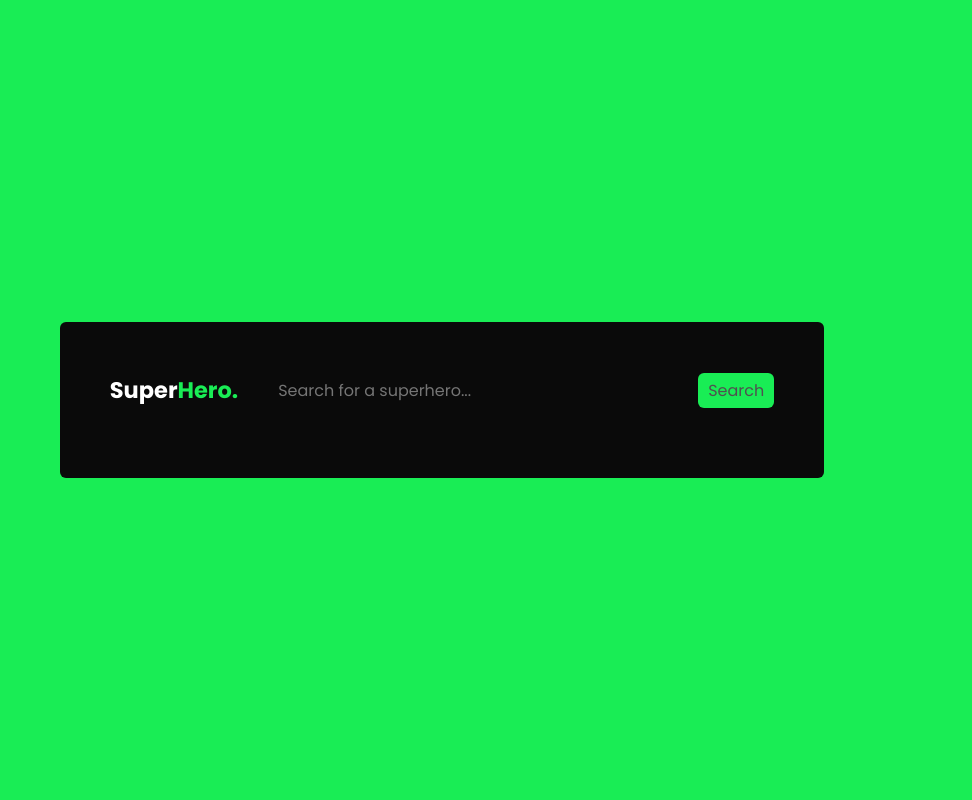
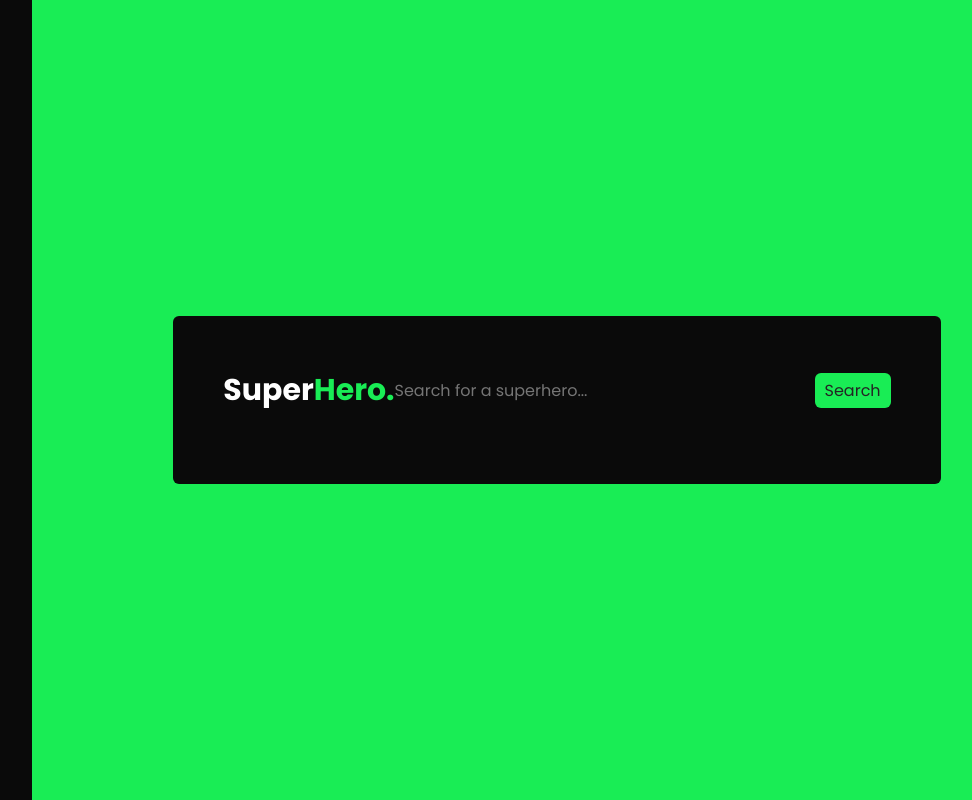
Before and after one commit to marykasp/superhero-react-app, a React (Vite) app: page / in a window 1280 px wide. Shown: the whole page, without its empty margins (218-1190 px from the left). Built offline with nearby package versions, Linux system fonts and the light colour scheme; no server answers.

Commit message:
style: rearrange the main layout to include a sidebar

```diff
--- a/src/App.jsx
+++ b/src/App.jsx
@@ -2,6 +2,7 @@ import { useEffect, useState } from "react";
 import Tabs from "./components/Tabs";
 import Batman from "./assets/thumbnail-batman.jpg";
 import SearchForm from "./components/SearchForm";
+import Sidebar from "./components/Sidebar";
 import { fetchHero } from "./utils/fetchHeros";
 
 const tabData = [
@@ -71,6 +72,8 @@ function App() {
 
   return (
     <main>
+      <Sidebar />
+      <section className="main-container">
         <div id="container">
           <div className="header">
             <h2 className="header-title">
@@ -100,6 +103,7 @@ function App() {
             </div>
           )}
         </div>
+      </section>
     </main>
   );
 }
--- /dev/null
+++ b/src/components/Sidebar.jsx
@@ -0,0 +1,5 @@
+const Sidebar = () => {
+  return <aside className="sidebar">Sidebar</aside>;
+};
+
+export default Sidebar;
--- a/src/index.css
+++ b/src/index.css
@@ -29,9 +29,9 @@ body {
   /* background: linear-gradient(169deg, #f64445 0%, #611cac 100%); */
   line-height: 1.6;
   font-family: var(--default-font);
-  display: flex;
+  /* display: flex;
   align-items: center;
-  justify-content: center;
+  justify-content: center; */
 }
 
 button,
@@ -52,12 +52,35 @@ img {
   display: block;
 }
 
+main {
+  display: flex;
+  gap: 2rem;
+}
+
+.main-container {
+  display: flex;
+  align-items: center;
+  justify-content: center;
+  margin: 0 auto;
+}
+
+/* SIDEBAR */
+.sidebar {
+  background-color: var(--dark-color);
+  width: 250px;
+  min-height: 100vh;
+}
+
 /* HEADER */
 .header {
   display: flex;
   align-items: center;
   justify-content: space-between;
   margin-bottom: 2rem;
+}
+
+.header-title {
+  font-size: 3rem;
 }
 
 .header .header-title span {
@@ -72,7 +95,7 @@ img {
 }
 
 .search-btn {
-  color: var(--grey-color);
+  color: #242424;
   font-size: 1.6rem;
   cursor: pointer;
   background-color: var(--primary-color);
@@ -91,10 +114,31 @@ img {
   color: var(--light-color);
 }
 
+.show-hero-container {
+  /* margin-top: 4rem; */
+  height: 500px;
+  overflow-y: scroll;
+}
+
+.show-hero-container::-webkit-scrollbar {
+  width: 7px;
+}
+
+.show-hero-container::-webkit-scrollbar-track {
+  -webkit-box-shadow: inset 0 0 6px rgba(0, 0, 0, 0.3);
+  box-shadow: inset 0 0 6px rgba(0, 0, 0, 0.3);
+}
+
+.show-hero-container::-webkit-scrollbar-thumb {
+  background-color: var(--primary-color);
+  border-radius: 5px;
+}
+
 /* HERO CONTENT */
 .hero-content {
   display: grid;
   grid-template-columns: 2fr 3fr;
+  gap: 3rem;
   margin-right: 2rem;
 }
 
```
Lines whose indentation alone changed are shown as unchanged.
